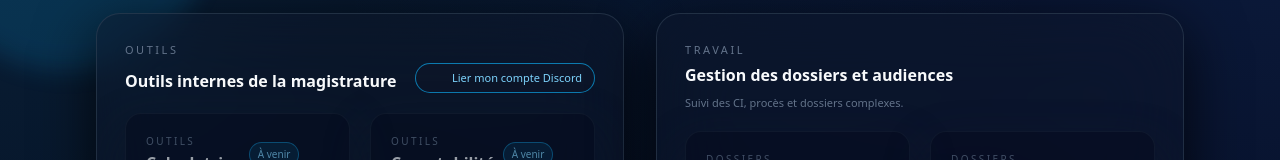
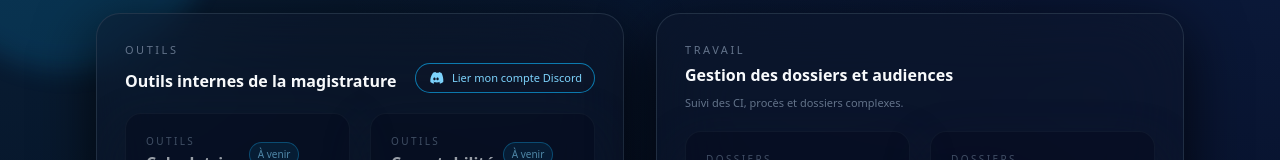
Before and after one commit to zealess/doj-frontend, a Next.js app: page /dashboard in a window 1280 px wide. Shown: the part 181-341 px from the top of the page. Built offline with nearby package versions, Linux system fonts and the light colour scheme; sample sign-in values are in the browser's storage.

Commit message:
logo discord

```diff
--- a/app/dashboard/page.tsx
+++ b/app/dashboard/page.tsx
@@ -163,14 +163,19 @@ export default function DashboardPage() {
                   {/* Lien Discord */}
                   {isDiscordLinked ? (
   <div className="inline-flex items-center gap-2 px-3 py-1.5 rounded-full bg-emerald-500/10 border border-emerald-500/60 text-[11px] text-emerald-300">
-                      <span className="h-4 w-4 bg-[url('/discord.svg')] bg-contain bg-center bg-no-repeat" />
+    <span className="inline-flex h-4 w-4 items-center justify-center">
+      <svg
+        viewBox="0 0 24 24"
+        aria-hidden="true"
+        className="h-4 w-4 fill-emerald-300"
+      >
+        <path d="M20.317 4.369A18.47 18.47 0 0 0 16.556 3c-.2.356-.424.832-.582 1.214a17.2 17.2 0 0 0-3.947 0A12.52 12.52 0 0 0 11.445 3c-1.32.24-2.63.6-3.862 1.105C4.036 9.063 3.178 13.59 3.513 18.06a18.39 18.39 0 0 0 4.986 2.54c.4-.54.754-1.115 1.06-1.72a11.9 11.9 0 0 1-1.66-.8c.14-.1.276-.21.407-.32 3.2 1.5 6.67 1.5 9.84 0 .135.11.27.22.407.32-.53.31-1.087.58-1.665.8.306.605.66 1.18 1.06 1.72a18.26 18.26 0 0 0 5.0-2.57c.41-5.25-.7-9.74-2.631-13.69ZM9.68 15.33c-.96 0-1.754-.88-1.754-1.96 0-1.08.774-1.97 1.754-1.97.987 0 1.774.89 1.754 1.97 0 1.08-.767 1.96-1.754 1.96Zm4.64 0c-.96 0-1.754-.88-1.754-1.96 0-1.08.774-1.97 1.754-1.97.987 0 1.774.89 1.754 1.97 0 1.08-.767 1.96-1.754 1.96Z" />
+      </svg>
+    </span>
     <span>
       Compte Discord lié
       {discordInfo?.username ? (
-                          <span className="text-slate-300">
-                            {" "}
-                            · {discordInfo.username}
-                          </span>
+        <span className="text-slate-300"> · {discordInfo.username}</span>
       ) : null}
     </span>
   </div>
@@ -180,7 +185,15 @@ export default function DashboardPage() {
   onClick={handleDiscordLink}
   className="inline-flex items-center gap-2 px-3 py-1.5 rounded-full bg-slate-900/70 border border-sky-500/70 text-[11px] text-sky-300 hover:bg-sky-500/10 hover:border-sky-400 transition-all duration-200"
 >
-                      <span className="h-4 w-4 bg-[url('/discord.svg')] bg-contain bg-center bg-no-repeat" />
+  <span className="inline-flex h-4 w-4 items-center justify-center">
+    <svg
+      viewBox="0 0 24 24"
+      aria-hidden="true"
+      className="h-4 w-4 fill-sky-300"
+    >
+      <path d="M20.317 4.369A18.47 18.47 0 0 0 16.556 3c-.2.356-.424.832-.582 1.214a17.2 17.2 0 0 0-3.947 0A12.52 12.52 0 0 0 11.445 3c-1.32.24-2.63.6-3.862 1.105C4.036 9.063 3.178 13.59 3.513 18.06a18.39 18.39 0 0 0 4.986 2.54c.4-.54.754-1.115 1.06-1.72a11.9 11.9 0 0 1-1.66-.8c.14-.1.276-.21.407-.32 3.2 1.5 6.67 1.5 9.84 0 .135.11.27.22.407.32-.53.31-1.087.58-1.665.8.306.605.66 1.18 1.06 1.72a18.26 18.26 0 0 0 5.0-2.57c.41-5.25-.7-9.74-2.631-13.69ZM9.68 15.33c-.96 0-1.754-.88-1.754-1.96 0-1.08.774-1.97 1.754-1.97.987 0 1.774.89 1.754 1.97 0 1.08-.767 1.96-1.754 1.96Zm4.64 0c-.96 0-1.754-.88-1.754-1.96 0-1.08.774-1.97 1.754-1.97.987 0 1.774.89 1.754 1.97 0 1.08-.767 1.96-1.754 1.96Z" />
+    </svg>
+  </span>
   <span>Lier mon compte Discord</span>
 </button>
                   )}
```
Lines whose indentation alone changed are shown as unchanged.
